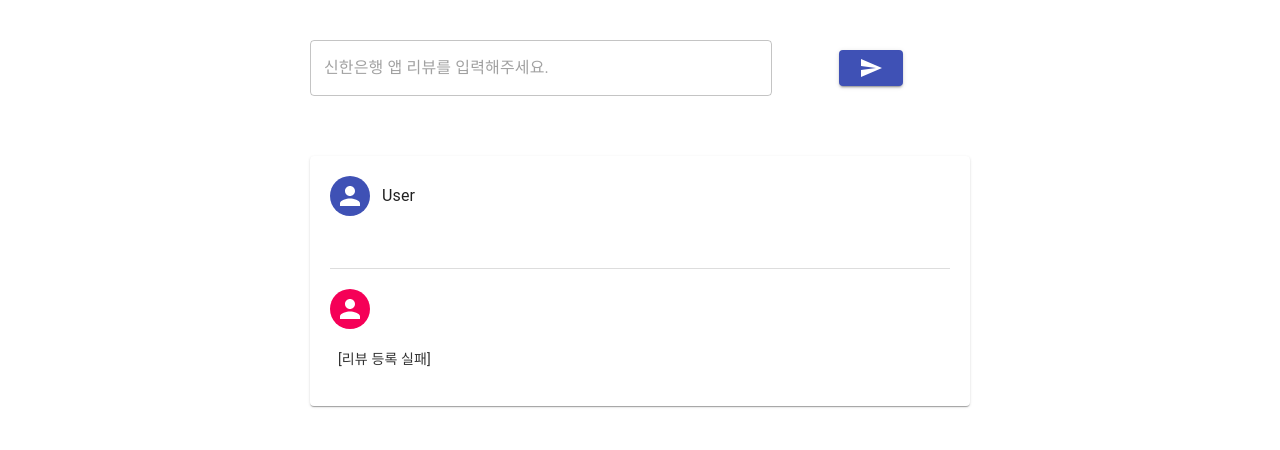
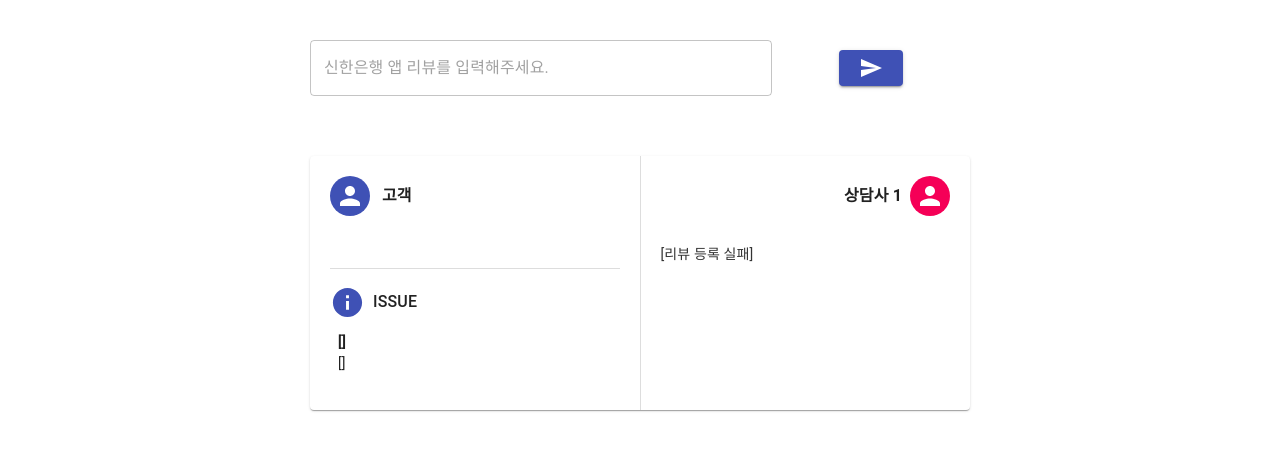
Before and after one commit to skku-shinhan-bank/skku-shinhan-bank.github.io, a Gatsby site: page / in a window 1280 px wide. Both pictures are taken after a click on the button 871 px from the left and 243 px from the top of the page. Shown: the part 176-626 px from the top of the page. Built offline with nearby package versions, Linux system fonts and the light colour scheme; Gatsby itself is replaced by a stand-in of ours; no server answers.

Commit message:
feat:review comment page 변경

```diff
--- a/src/lib/model/ReviewChat.ts
+++ b/src/lib/model/ReviewChat.ts
@@ -1,6 +1,7 @@
 export interface Chatting {
   review: string;
-  comment: string;
+  comments: string[];
   writeTime: string;
   issueId: number;
+  totalIssueInfo: number[];
 }
--- a/src/lib/psh-sevice/register-review.ts
+++ b/src/lib/psh-sevice/register-review.ts
@@ -3,7 +3,7 @@
 import { getPSHHost } from '../util';
 
 interface ResponseBody {
-  comment: string;
+  comments: string[];
   review: string;
   write_time: string;
   issue_id: number;
@@ -11,7 +11,7 @@
 }
 
 export const registerReview = async (review: string): Promise<Chatting> => {
-  const url = `${getPSHHost()}/reviews`;
+  const url = `${getPSHHost()}/review/comments`;
 
   const { status, body } = await RequestSender.sendPostRequest<ResponseBody>({
     url,
@@ -26,8 +26,9 @@
 
   return {
     review: body.review,
-    comment: body.comment,
+    comments: body.comments,
     writeTime: body.write_time,
     issueId: body.issue_id,
+    totalIssueInfo: body.total_issue_info,
   };
 };
--- a/src/pages/index.tsx
+++ b/src/pages/index.tsx
@@ -11,8 +11,10 @@
 const IndexRoute = () => {
   const [chattings, setChattings] = useState<{
     review: string;
-    comment: string;
+    comments: string[];
     writeTime: string;
+    issueName: string;
+    totalIssueInfo: number[];
   }[]>([])
   const [input, setInput] = React.useState('');
   const [isReviewRegistering, setIsReviewRegistering] = useState(false);
@@ -28,17 +30,21 @@
 
     let newChatting = {
       review: newReview,
-      comment: '[리뷰 등록 실패]',
+      comments: ['[리뷰 등록 실패]'],
       writeTime: '',
+      issueName: '',
+      totalIssueInfo: [],
     };
 
     try {
       const review = await registerReview(newReview);
       newChatting = {
         review: review.review,
-        comment: `[Issue Id] ${review.issueId}\n\n[Comment]\n${review.comment}`,
+        comments: review.comments,
         writeTime: review.writeTime,
-      }
+        issueName: getIssueName(review.issueId),
+        totalIssueInfo: review.totalIssueInfo,
+      };
     } catch (error) {
       console.error(error);
     }
@@ -69,6 +75,17 @@
   )
 }
 
+function getIssueName(issueId: number) {
+  console.log(issueId)
+  if (issueId == 0) return '앱 실행';
+  if (issueId == 1) return '로그인';
+  if (issueId == 2) return '회원가입';
+  if (issueId == 3) return '금융 서비스';
+  if (issueId == 4) return '기타';
+  if (issueId == 5) return '앱 외부 기능';
+  return '이슈 알 수 없음';
+}
+
 function getTwoPlaceString(num: number) {
   if (num < 9) {
     return `0${num}`;
--- a/src/views/component/display/ReviewChat/index.scss
+++ b/src/views/component/display/ReviewChat/index.scss
@@ -1,4 +1,16 @@
+@import "../../../styles/mixin.scss";
+
 .review-chat-comp {
+  .container {
+    @include desktop {
+      display: flex;
+    }
+    .review-container {
+      padding: 20px;
+      @include desktop {
+        flex: 1;
+      }
+
       .user {
         display: flex;
         align-items: center;
@@ -10,37 +22,61 @@
         padding: 8px 4px;
       }
       .review {
-    padding: 16px 8px;
+        padding: 16px 0;
       }
-  .avatar {
+
+      .issue-container {
+        padding: 16px 0;
+        @include desktop {
           border-top: 1px solid #dddddd;
-    padding: 20px 0;
         }
+
+        > .header {
+          display: flex;
+          justify-content: flex-start;
+          align-items: center;
+          margin-bottom: 12px;
+        }
+      }
+    }
+    .comments-container {
+      padding: 20px;
+      border-top: 1px solid #dddddd;
+      @include desktop {
+        flex: 1;
+        border-left: 1px solid #dddddd;
+        border-top: 0;
+      }
+      .comments {
         .comment {
-    padding: 0 8px 16px;
+          .header {
+            display: flex;
+            justify-content: flex-end;
+            align-items: center;
+          }
+          padding: 16px 0;
+          border-bottom: 1px solid #dddddd;
+
+          &:first-child {
+            @include desktop {
+              padding-top: 0;
+            }
+          }
+
+          &:last-child {
+            border-bottom: 0;
+          }
+
+          > .time {
+            margin-bottom: 12px;
+            font-size: 14px;
+            color: #999999;
+            padding: 8px 4px;
+            text-align: right;
+          }
+        }
+      }
+    }
+  }
 
 }
-  // padding-left: 12px;
-  // > .speech-bubble {
-  //   position: relative;
-  //   padding: 40px;
-  //   background: #eeeeee;
-  //   -webkit-border-radius: 10px;
-  //   -moz-border-radius: 10px;
-  //   border-radius: 10px;
-
-
-  //   &:after {
-  //     content: '';
-  //     position: absolute;
-  //     border-style: solid;
-  //     border-width: 15px 15px 15px 0;
-  //     border-color: transparent #eeeeee;
-  //     display: block;
-  //     width: 0;
-  //     z-index: 1;
-  //     left: -15px;
-  //     top: 30px;
-  //   }
-  // }
-}
--- a/src/views/component/display/ReviewChat/index.tsx
+++ b/src/views/component/display/ReviewChat/index.tsx
@@ -4,6 +4,7 @@
 import Paper from '@material-ui/core/Paper';
 import { makeStyles, createStyles, Theme } from '@material-ui/core/styles';
 import Avatar from '@material-ui/core/Avatar';
+import InfoIcon from '@material-ui/icons/Info';
 import { deepOrange, deepPurple } from '@material-ui/core/colors';
 
 const useStyles = makeStyles((theme: Theme) =>
@@ -23,22 +24,26 @@
 
 interface Props {
   review: string;
-  comment: string;
+  comments: string[];
   time: string;
+  issueName: string;
+  totalIssueInfo: number[];
 }
 
 const ReviewChat: FunctionComponent<Props> = ({
-  review, time, comment,
+  review, time, comments, issueName, totalIssueInfo,
 }) => {
   const classes = useStyles();
 
   return (
     <div className="review-chat-comp">
-      <Paper style={{ padding: '20px' }} >
+      <Paper>
+        <div className="container">
+          <div className="review-container">
             <div className="user">
               <Avatar className={classes.primary} />
-          <Typography style={{ marginLeft: '12px' }}>
-            User
+              <Typography style={{ marginLeft: '12px', fontWeight: 600, fontSize: '16px' }}>
+                고객
               </Typography>
             </div>
             <div className="time">
@@ -49,13 +54,43 @@
                 {review}
               </Typography>
             </div>
-        <div className="avatar">
+            <div className="issue-container">
+              <div className="header">
+                <InfoIcon color="primary" fontSize="large"/>
+                <Typography style={{ fontSize: '16px', marginLeft: '8px', fontWeight: 500  }}>
+                  ISSUE
+                </Typography>
+              </div>
+              <Typography style={{ fontWeight: 600, fontSize: '14px', paddingLeft: '8px' }}>
+                [{issueName}]
+              </Typography>
+              <Typography style={{ fontSize: '14px', marginLeft: '8px' }}>
+                [{totalIssueInfo.reduce((acc, cur) => acc + " " + cur.toFixed(2), "")}]
+              </Typography>
+            </div>
+          </div>
+          <div className="comments-container">
+            <div className="comments">
+              {
+                comments.map((comment, index) => (
+                  <div className="comment" key={index}>
+                    <div className="header">
+                      <Typography style={{ marginRight: '8px', fontWeight: 600, fontSize: '16px'  }}>
+                        상담사 {index + 1}
+                      </Typography>
                       <Avatar className={classes.secondary} />
                     </div>
-        <div className="comment">
+                    <div className="time">
+                      {time}
+                    </div>
                     <Typography style={{ color: '#333333', fontSize: '14px', whiteSpace: 'pre-line' }}>
                       {comment}
                     </Typography>
+                  </div>
+                ))
+              }
+            </div>
+          </div>
         </div>
       </Paper>
     </div>
--- a/src/views/component/page/HomePage/index.tsx
+++ b/src/views/component/page/HomePage/index.tsx
@@ -15,8 +15,10 @@
   onChangeInput: (event: ChangeEvent) => void;
   chatting: {
     review: string;
-    comment: string;
+    comments: string[];
     writeTime: string;
+    issueName: string;
+    totalIssueInfo: number[];
   }[];
   onClickSendButton: () => void;
   isInputDisabled?: boolean;
@@ -68,13 +70,15 @@
         }
         <div className="chat-container">
           {
-            chatting.map((chat) => (
-              <div className="chat-wrapper">
+            chatting.map((chat, index) => (
+              <div className="chat-wrapper" key={index}>
                 <div className="review">
                   <ReviewChat
                     review={chat.review}
-                    comment={chat.comment}
+                    comments={chat.comments}
                     time={chat.writeTime}
+                    issueName={chat.issueName}
+                    totalIssueInfo={chat.totalIssueInfo}
                   />
                 </div>
               </div>
```
Lines whose indentation alone changed are shown as unchanged.
